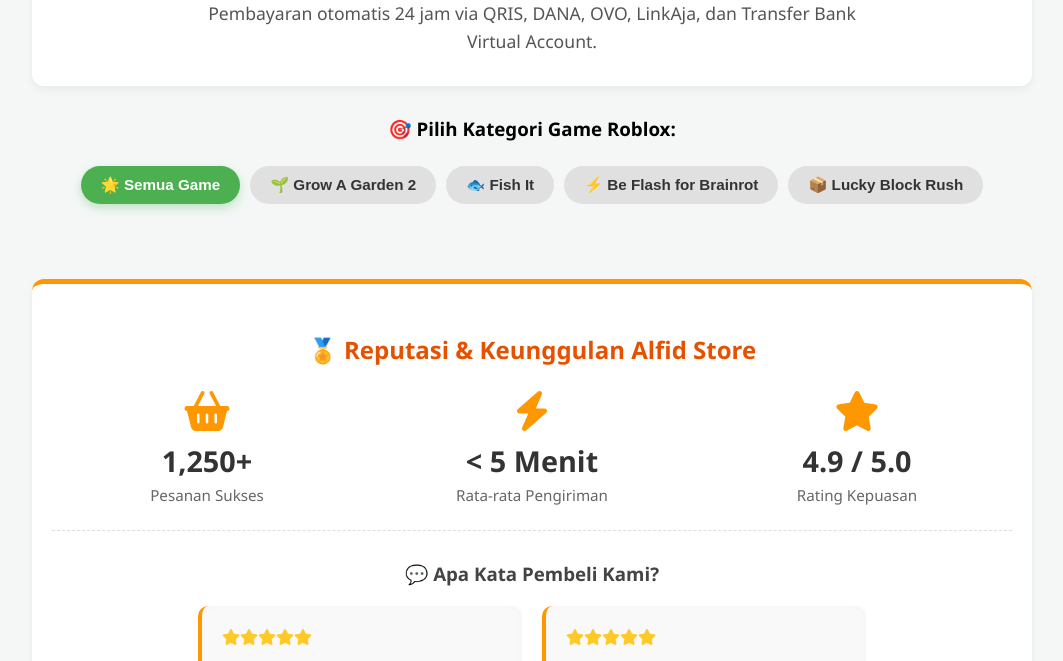
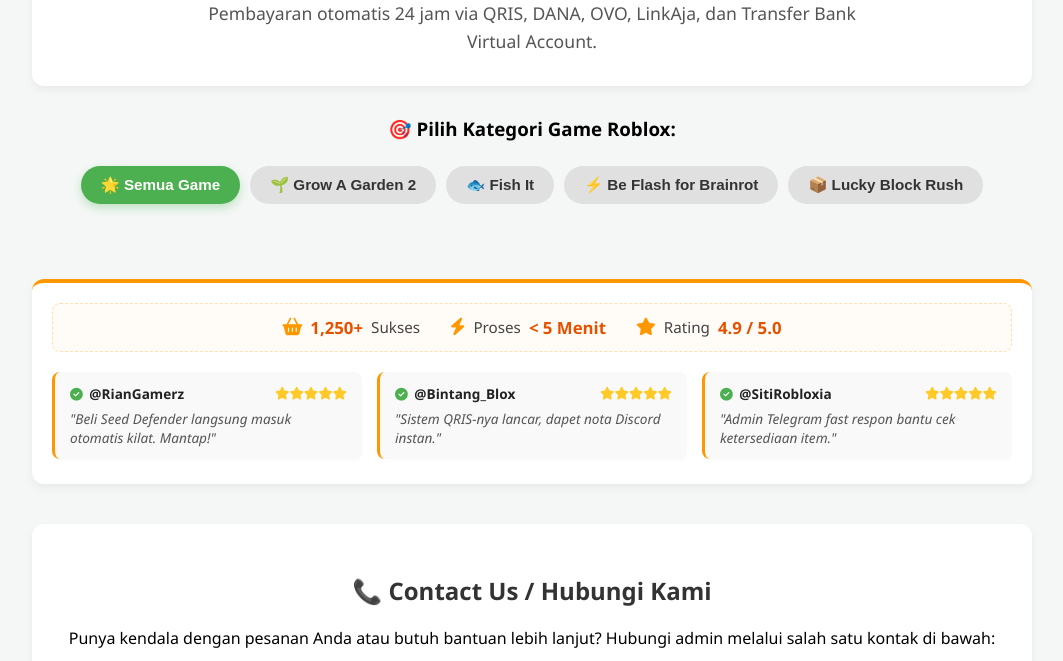
Before and after one commit to asutenan0114/toko-roblox, a website: page public/index.html in a window 1280 px wide. Shown: the part 165-826 px from the top of the page, without its empty margins (108-1171 px from the left). Drawn offline with Linux system fonts and the light colour scheme; no server answers; a script that the page names is missing.

Commit message:
design: streamline store reputation into a single thin row

```diff
--- a/public/index.html
+++ b/public/index.html
@@ -36,22 +36,23 @@
         button.btn-buy { background-color: #4caf50; color: white; border: none; padding: 12px 20px; font-weight: bold; border-radius: 6px; cursor: pointer; width: 85%; }
         button.btn-buy:hover { background-color: #45a049; }
 
-        /* REPUTASI TOKO SECTION */
-        .reputation-section { margin-top: 50px; padding: 30px 20px; background: white; border-radius: 12px; box-shadow: 0 4px 8px rgba(0,0,0,0.05); border-top: 5px solid #ff9800; text-align: left; }
-        .reputation-section h2 { color: #e65100; text-align: center; margin-bottom: 25px; }
+        /* REPUTASI TOKO SATU JALUR (SLIM LINEAR) */
+        .reputation-section { margin-top: 40px; padding: 20px; background: white; border-radius: 12px; box-shadow: 0 4px 8px rgba(0,0,0,0.05); border-top: 4px solid #ff9800; text-align: center; }
 
-        .stats-grid { display: flex; justify-content: space-around; gap: 15px; flex-wrap: wrap; text-align: center; margin-bottom: 30px; border-bottom: 1px dashed #ddd; padding-bottom: 25px; }
-        .stat-box { flex: 1; min-width: 150px; }
-        .stat-box i { font-size: 2.5rem; color: #ff9800; margin-bottom: 10px; }
-        .stat-number { font-size: 1.8rem; font-weight: bold; color: #333; margin-bottom: 5px; }
-        .stat-label { color: #666; font-size: 0.95rem; }
+        /* Statistik Sederhana Sebaris */
+        .stats-inline { display: flex; justify-content: center; gap: 30px; flex-wrap: wrap; margin-bottom: 15px; background: #fffcf7; padding: 12px; border-radius: 8px; border: 1px dashed #ffe0b2; }
+        .stat-item { display: inline-flex; align-items: center; gap: 8px; font-size: 0.95rem; color: #444; font-weight: 500; }
+        .stat-item i { color: #ff9800; font-size: 1.1rem; }
+        .stat-item strong { color: #e65100; font-size: 1.05rem; }
 
-        .testimonials-grid { display: flex; gap: 20px; justify-content: center; flex-wrap: wrap; }
-        .testi-card { background: #f9f9f9; border-radius: 10px; padding: 20px; width: 280px; box-shadow: inset 0 0 10px rgba(0,0,0,0.02); border-left: 4px solid #ff9800; display: flex; flex-direction: column; justify-content: space-between; }
-        .testi-stars { color: #ffca28; margin-bottom: 10px; }
-        .testi-text { font-style: italic; color: #444; font-size: 0.95rem; line-height: 1.5; margin-bottom: 15px; }
-        .testi-user { font-weight: bold; color: #222; font-size: 0.9rem; display: flex; align-items: center; gap: 8px; }
-        .testi-user i { color: #4caf50; font-size: 0.85rem; }
+        /* Review Satu Jalur Horisontal Rapi */
+        .testimonials-inline { display: flex; gap: 15px; justify-content: space-between; overflow-x: auto; padding: 5px 0; }
+        .testi-card { background: #f9f9f9; border-radius: 8px; padding: 12px 15px; flex: 1; min-width: 220px; box-shadow: 0 2px 4px rgba(0,0,0,0.02); border-left: 3px solid #ff9800; text-align: left; display: flex; flex-direction: column; justify-content: space-between; }
+        .testi-header { display: flex; justify-content: space-between; align-items: center; margin-bottom: 6px; }
+        .testi-stars { color: #ffca28; font-size: 0.8rem; }
+        .testi-user { font-weight: bold; color: #222; font-size: 0.85rem; }
+        .testi-user i { color: #4caf50; font-size: 0.8rem; margin-right: 3px; }
+        .testi-text { font-style: italic; color: #555; font-size: 0.85rem; line-height: 1.4; margin: 0; }
 
         /* Contact Us */
         .contact-section { margin-top: 40px; padding: 30px 20px; background: white; border-radius: 12px; box-shadow: 0 4px 8px rgba(0,0,0,0.05); border-bottom: 5px solid #4caf50; clear: both; }
@@ -89,60 +90,39 @@
     <!-- Wadah Kotak Produk -->
     <div class="grid" id="items-container"></div>
 
-    <!-- BAGIAN REPUTASI TOKO & TESTIMONI -->
+    <!-- BAGIAN REPUTASI TOKO SATU JALUR SLIM -->
     <div class="reputation-section">
-        <h2>🏅 Reputasi & Keunggulan Alfid Store</h2>
-
-        <!-- Statistik Toko -->
-        <div class="stats-grid">
-            <div class="stat-box">
-                <i class="fas fa-shopping-basket"></i>
-                <div class="stat-number">1,250+</div>
-                <div class="stat-label">Pesanan Sukses</div>
-            </div>
-            <div class="stat-box">
-                <i class="fas fa-bolt"></i>
-                <div class="stat-number">&lt; 5 Menit</div>
-                <div class="stat-label">Rata-rata Pengiriman</div>
-            </div>
-            <div class="stat-box">
-                <i class="fas fa-star"></i>
-                <div class="stat-number">4.9 / 5.0</div>
-                <div class="stat-label">Rating Kepuasan</div>
-            </div>
+        <!-- Stats Baris Ramping -->
+        <div class="stats-inline">
+            <div class="stat-item"><i class="fas fa-shopping-basket"></i> <strong>1,250+</strong> Sukses</div>
+            <div class="stat-item"><i class="fas fa-bolt"></i> Proses <strong>&lt; 5 Menit</strong></div>
+            <div class="stat-item"><i class="fas fa-star"></i> Rating <strong>4.9 / 5.0</strong></div>
         </div>
 
-        <!-- Contoh Ulasan Pembeli -->
-        <h3 style="text-align: center; color: #444; margin-bottom: 20px;">💬 Apa Kata Pembeli Kami?</h3>
-        <div class="testimonials-grid">
+        <!-- Ulasan Horizontal Satu Jalur -->
+        <div class="testimonials-inline">
             <div class="testi-card">
-                <div>
-                    <div class="testi-stars">
-                        <i class="fas fa-star"></i><i class="fas fa-star"></i><i class="fas fa-star"></i><i class="fas fa-star"></i><i class="fas fa-star"></i>
-                    </div>
-                    <p class="testi-text">"Gokil sih, nyoba beli Seed Defender di Grow A Garden 2 langsung diproses kilat. Barangnya masuk akurat. Recommended seller!"</p>
+                <div class="testi-header">
+                    <span class="testi-user"><i class="fas fa-check-circle"></i> @RianGamerz</span>
+                    <span class="testi-stars"><i class="fas fa-star"></i><i class="fas fa-star"></i><i class="fas fa-star"></i><i class="fas fa-star"></i><i class="fas fa-star"></i></span>
                 </div>
-                <div class="testi-user"><i class="fas fa-check-circle"></i> @RianGamerz</div>
+                <p class="testi-text">"Beli Seed Defender langsung masuk otomatis kilat. Mantap!"</p>
             </div>
 
             <div class="testi-card">
-                <div>
-                    <div class="testi-stars">
-                        <i class="fas fa-star"></i><i class="fas fa-star"></i><i class="fas fa-star"></i><i class="fas fa-star"></i><i class="fas fa-star"></i>
-                    </div>
-                    <p class="testi-text">"Awalnya ragu karena baru pertama beli item game Roblox via QRIS otomatis di sini, pas dicoba langsung dapet nota Discord dan item beres dikirim."</p>
+                <div class="testi-header">
+                    <span class="testi-user"><i class="fas fa-check-circle"></i> @Bintang_Blox</span>
+                    <span class="testi-stars"><i class="fas fa-star"></i><i class="fas fa-star"></i><i class="fas fa-star"></i><i class="fas fa-star"></i><i class="fas fa-star"></i></span>
                 </div>
-                <div class="testi-user"><i class="fas fa-check-circle"></i> @Bintang_Blox</div>
+                <p class="testi-text">"Sistem QRIS-nya lancar, dapet nota Discord instan."</p>
             </div>
 
             <div class="testi-card">
-                <div>
-                    <div class="testi-stars">
-                        <i class="fas fa-star"></i><i class="fas fa-star"></i><i class="fas fa-star"></i><i class="fas fa-star"></i><i class="fas fa-star"></i>
-                    </div>
-                    <p class="testi-text">"Pelayanan admin ramah banget waktu tanya-tanya ketersediaan item Fish It lewat Telegram. Mantap terus Alfid Store!"</p>
+                <div class="testi-header">
+                    <span class="testi-user"><i class="fas fa-check-circle"></i> @SitiRobloxia</span>
+                    <span class="testi-stars"><i class="fas fa-star"></i><i class="fas fa-star"></i><i class="fas fa-star"></i><i class="fas fa-star"></i><i class="fas fa-star"></i></span>
                 </div>
-                <div class="testi-user"><i class="fas fa-check-circle"></i> @SitiRobloxia</div>
+                <p class="testi-text">"Admin Telegram fast respon bantu cek ketersediaan item."</p>
             </div>
         </div>
     </div>
@@ -174,7 +154,6 @@
 <script>
     let allItems = {};
 
-    // Ambil data item dari backend saat website dibuka
     fetch('/api/items')
         .then(res => res.json())
         .then(items => {
```
